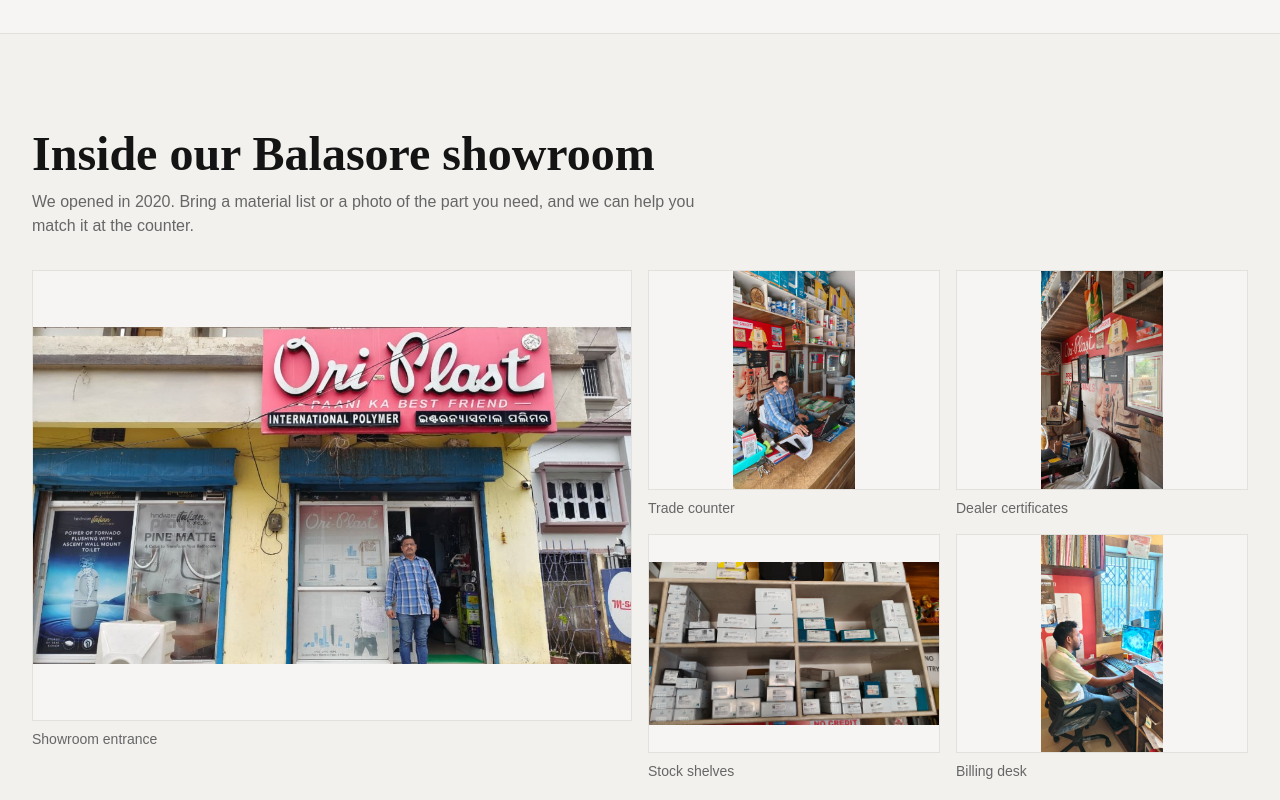
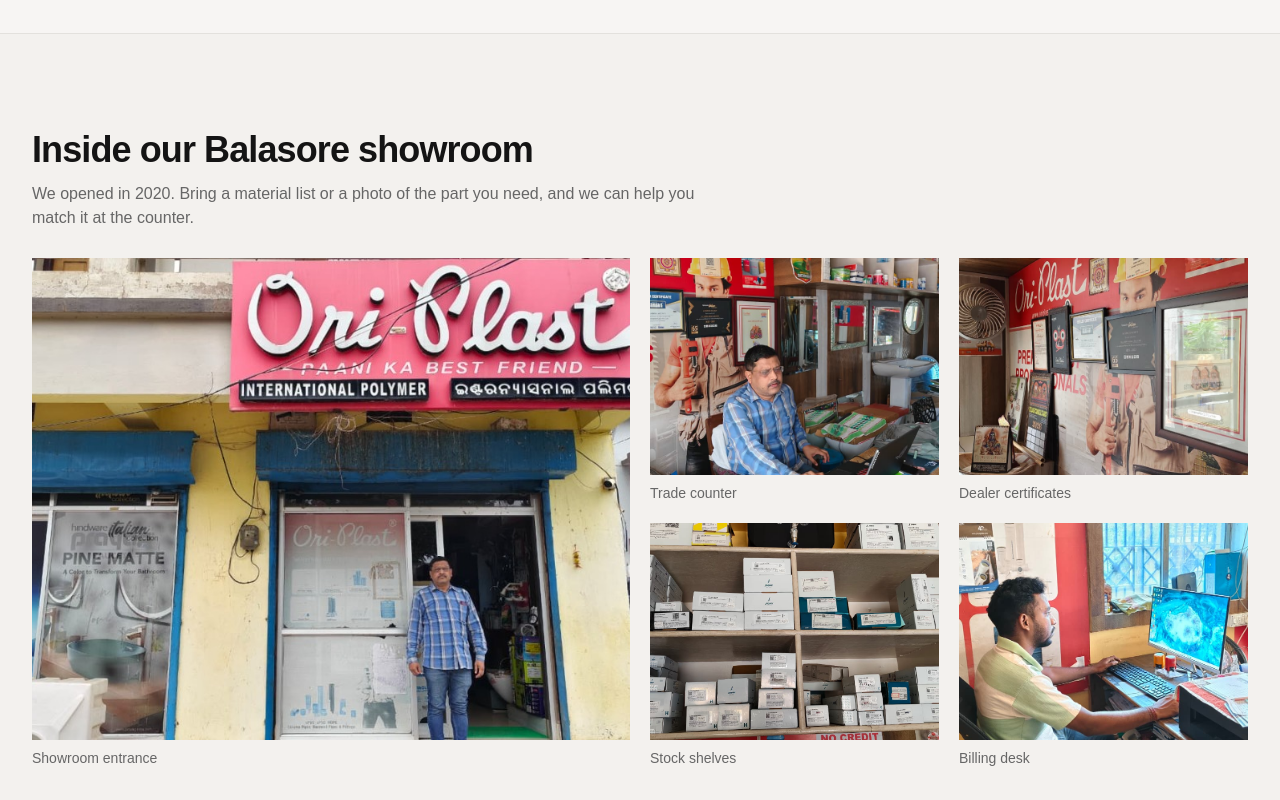
Before and after one commit to Ommpiri/ambikaagency, a React (Vite) app: page / in a window 1280 px wide. Shown: the part 2440-3240 px from the top of the page. Built offline with nearby package versions, Linux system fonts and the light colour scheme.

Commit message:
Fix showroom photo sizing and heading proportions

```diff
--- a/src/sections/Craft.tsx
+++ b/src/sections/Craft.tsx
@@ -16,15 +16,15 @@ export function Craft() {
   return (
     <section id="craft" className="border-y border-border bg-secondary/30 py-16 sm:py-24" data-testid="section-craft">
       <div className="mx-auto max-w-7xl px-5 sm:px-8">
-        <div className="mb-8 max-w-2xl">
-          <h2 className="mb-3 font-serif text-4xl font-semibold sm:text-5xl" data-testid="text-craft-headline">Inside our Balasore showroom</h2>
+        <div className="mb-7 max-w-2xl">
+          <h2 className="mb-3 font-sans text-3xl font-bold tracking-tight sm:text-4xl" data-testid="text-craft-headline">Inside our Balasore showroom</h2>
           <p className="text-muted-foreground">We opened in 2020. Bring a material list or a photo of the part you need, and we can help you match it at the counter.</p>
         </div>
-        <div className="grid gap-4 sm:grid-cols-2 lg:grid-cols-4">
+        <div className="grid gap-5 sm:grid-cols-2 lg:grid-cols-4 lg:grid-rows-2">
           {photos.map(({ src, title }, index) => (
-            <figure className={index === 0 ? 'sm:col-span-2 lg:row-span-2' : undefined} key={title}>
-              <a href={src} target="_blank" rel="noopener noreferrer" aria-label={`Open photo: ${title} (new tab)`} className="block border border-border bg-background focus-visible:outline-2 focus-visible:outline-offset-2 focus-visible:outline-ring">
-                <img src={src} alt="" loading="lazy" decoding="async" className="aspect-[4/3] w-full object-contain" />
+            <figure className={index === 0 ? 'flex min-w-0 flex-col sm:col-span-2 lg:row-span-2' : 'flex min-w-0 flex-col'} key={title}>
+              <a href={src} target="_blank" rel="noopener noreferrer" aria-label={`Open photo: ${title} (new tab)`} className={`block overflow-hidden bg-secondary focus-visible:outline-2 focus-visible:outline-offset-2 focus-visible:outline-ring ${index === 0 ? "aspect-[4/3] lg:aspect-auto lg:min-h-0 lg:flex-1" : "aspect-[4/3]"}`}>
+                <img src={src} alt="" loading="lazy" decoding="async" className="h-full w-full object-cover" />
               </a>
               <figcaption className="mt-2 text-sm text-muted-foreground">{title}</figcaption>
             </figure>
```
